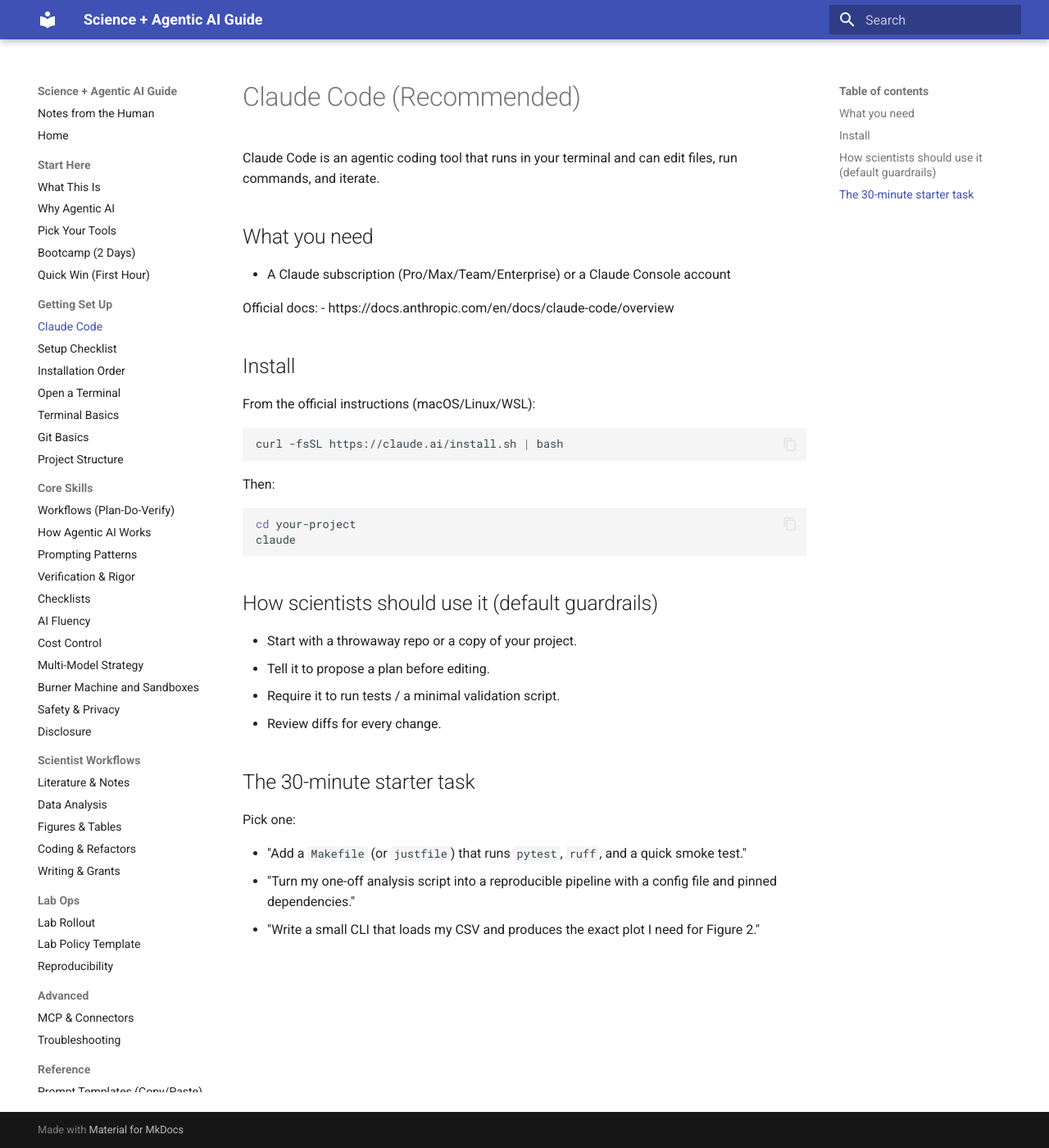
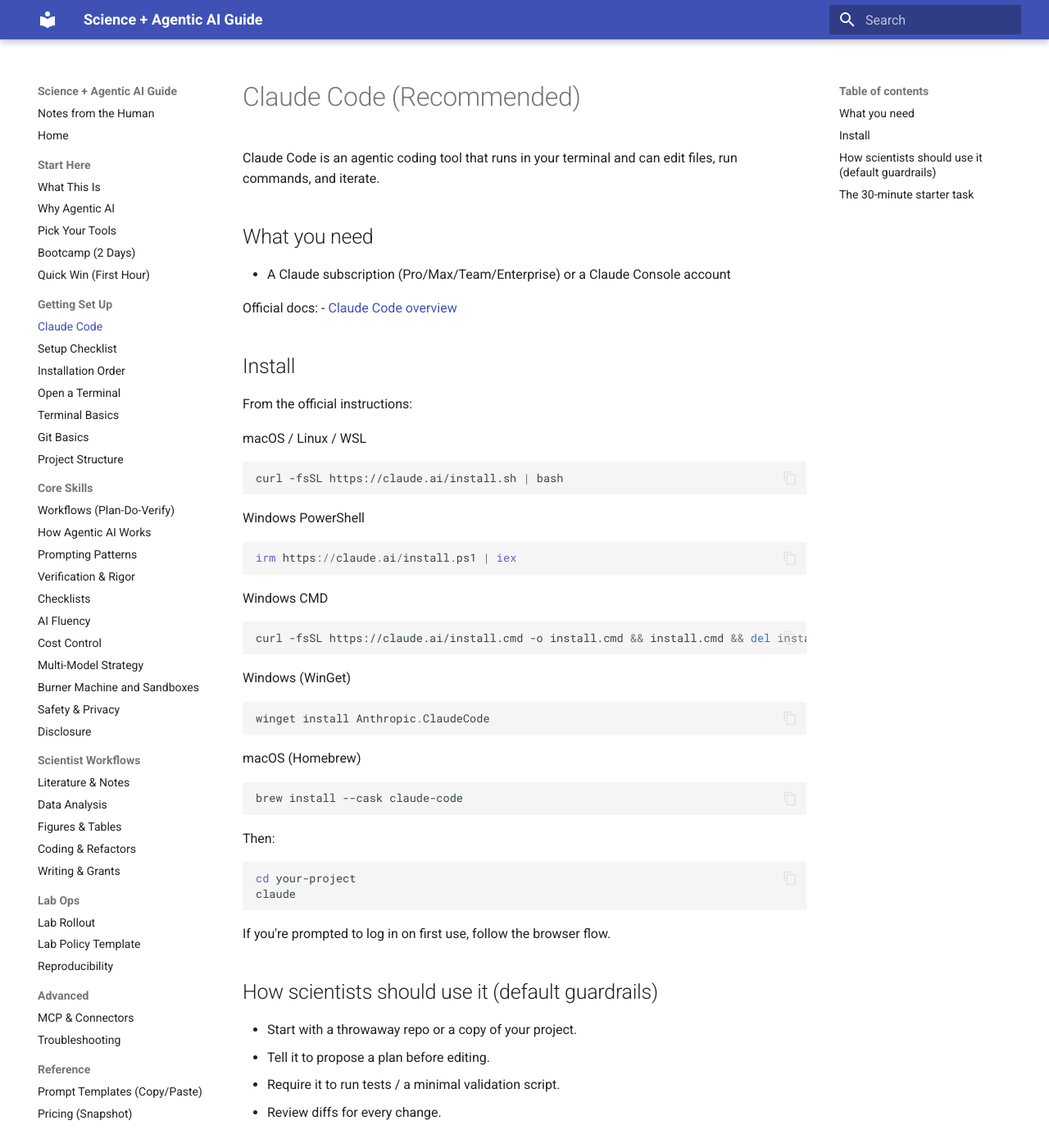
Before and after one commit to Chris-Cullins/science-ai-guide, an MkDocs documentation site: the page built from docs/claude-code.md, in a window 1280 px wide and 1400 px high. Shown: the whole window at 82% size. Built offline with MkDocs 1.6.1 and Material for MkDocs 9.7.7, drawn with Linux system fonts in a browser that asks for light colours.

Commit message:
Add Windows install steps and fix docs link

````diff
--- a/docs/claude-code.md
+++ b/docs/claude-code.md
@@ -7,14 +7,40 @@
 - A Claude subscription (Pro/Max/Team/Enterprise) or a Claude Console account
 
 Official docs:
-- https://docs.anthropic.com/en/docs/claude-code/overview
+- [Claude Code overview](https://docs.anthropic.com/en/docs/claude-code/overview)
 
 ## Install
 
-From the official instructions (macOS/Linux/WSL):
+From the official instructions:
+
+macOS / Linux / WSL
 
 ```bash
 curl -fsSL https://claude.ai/install.sh | bash
+```
+
+Windows PowerShell
+
+```powershell
+irm https://claude.ai/install.ps1 | iex
+```
+
+Windows CMD
+
+```batch
+curl -fsSL https://claude.ai/install.cmd -o install.cmd && install.cmd && del install.cmd
+```
+
+Windows (WinGet)
+
+```powershell
+winget install Anthropic.ClaudeCode
+```
+
+macOS (Homebrew)
+
+```bash
+brew install --cask claude-code
 ```
 
 Then:
@@ -23,6 +49,8 @@
 cd your-project
 claude
 ```
+
+If you're prompted to log in on first use, follow the browser flow.
 
 ## How scientists should use it (default guardrails)
 
````
